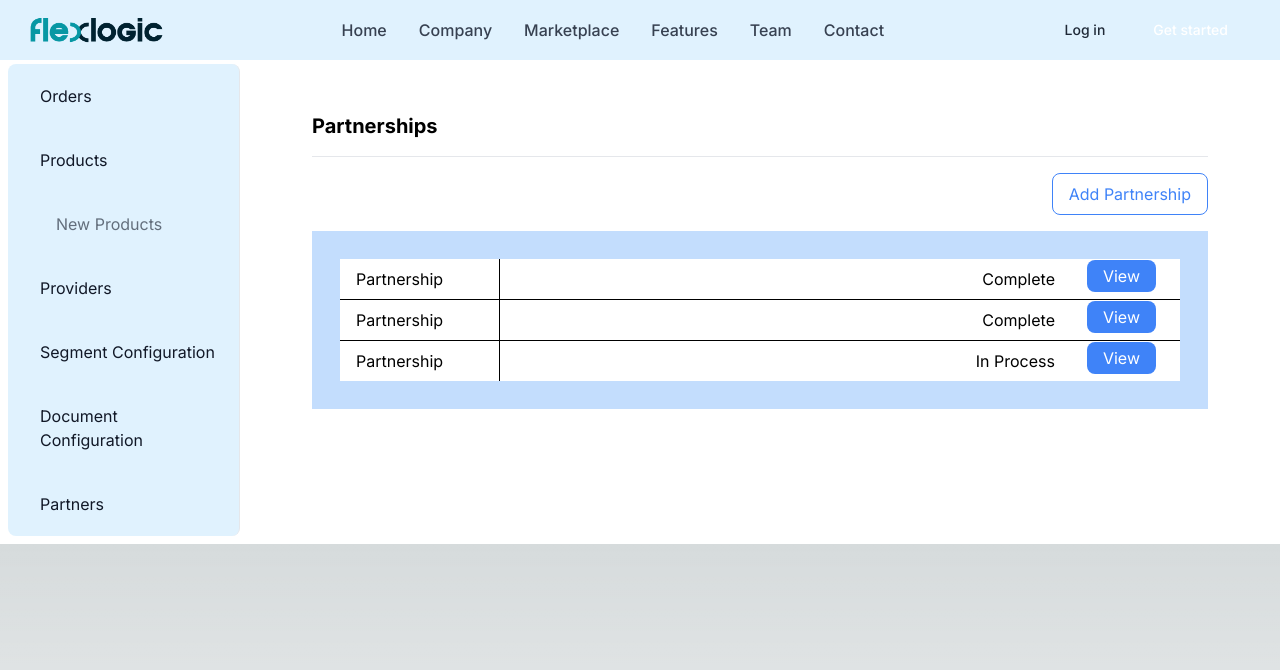
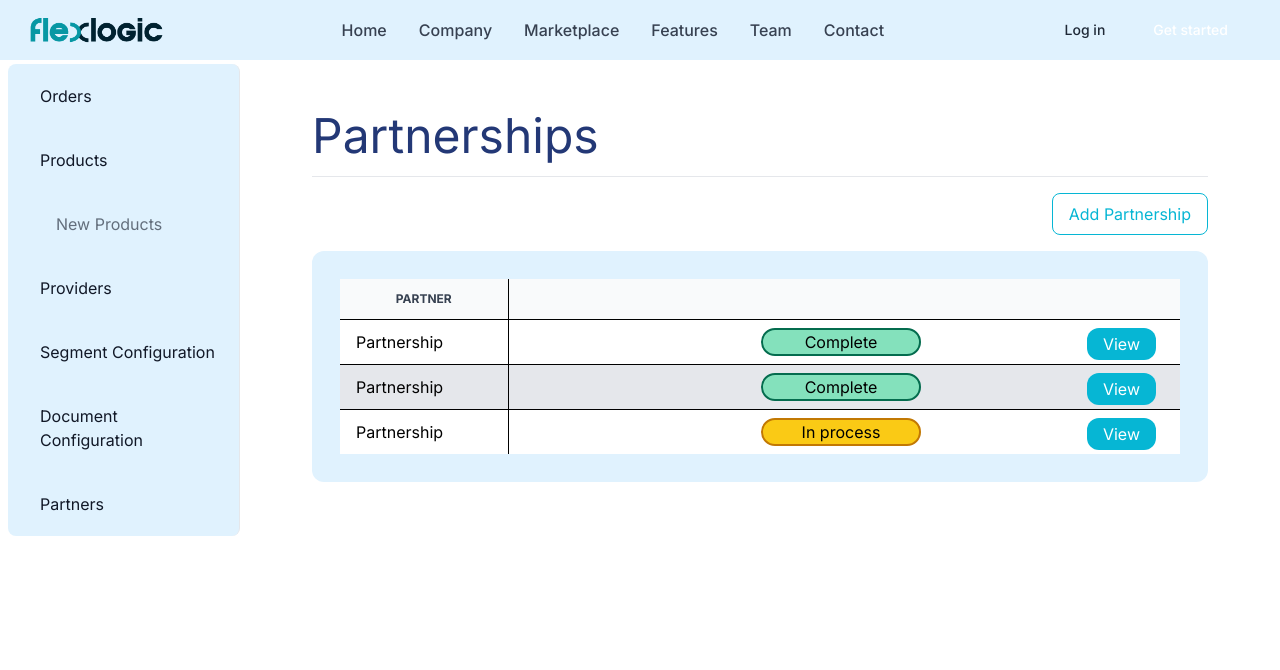
Before and after one commit to JulianJ-mtz/Pruebas_TC3005, a Next.js app: page /dashboard/partners in a window 1280 px wide. Shown: the top 670 px of the page. Built offline with nearby package versions, Linux system fonts and the light colour scheme.

Commit message:
details partnerships section

```diff
--- a/src/app/dashboard/layout.tsx
+++ b/src/app/dashboard/layout.tsx
@@ -3,7 +3,7 @@ import Sidebar from "@/components/sidebar";
 
 export default function Layout({ children }: { children: React.ReactNode }) {
   return (
-    <div className="flex flex-col h-[100%] bg-white dark:bg-slate-900/70">
+    <div className="flex flex-col h-screen bg-white dark:bg-slate-900/70">
       <Header />
 
       <div className="md:flex">
--- a/src/app/dashboard/partners/page.tsx
+++ b/src/app/dashboard/partners/page.tsx
@@ -4,39 +4,52 @@ import React from 'react';
 function PartnershipsSection() {
   return (
     <section className="text-black mt-20 bg-white p-8">
-      <h2 className="text-xl font-bold mb-4 mx-10">Partnerships</h2>
+      <h2 className="text-5xl text-blue-900 mb-4 mx-10">Partnerships</h2>
       <hr className="mb-4 mx-10" />
       <div className="flex justify-end mb-4 mx-10">
-        <button className="bg-white border border-blue-500 text-blue-500 px-4 py-2 rounded-lg">
+        <button className="bg-white border border-cyan-500 text-cyan-500 px-4 py-2 rounded-lg">
           Add Partnership
         </button>
       </div>
-      <div className="bg-blue-200 p-7 mx-10">
+      <div className="bg-sky-100 p-7 mx-10 rounded-xl">
         <div className="overflow-x-auto">
         <table className="w-full border-collapse bg-white">
+          <thead className='text-xs text-gray-700 uppercase bg-gray-50 dark:bg-gray-700 dark:text-gray-400'>
+            <tr className='border-b border-black'>
+                <th scope="col" className='border-r border-black px-6 py-3'>Partner</th>
+                <th scope="col"></th>
+                <th scope="col"></th>
+            </tr>
+          </thead>
           <tbody>
             {/* Fila 1 */}
             <tr className='border-b border-black'>
               <td className="text-black w-1/5 border-r border-black px-4 py-2">Partnership</td>
-              <td className="text-black w-4/5 text-right px-4 py-2">Complete</td>
-              <td className="flex justify-end px-4">
-                  <button className="bg-blue-500 text-white px-4 py-1 rounded-lg mr-2">View</button>
+              <td className="flex justify-end px-4 py-2 text-center text-base dark:text-white">
+                <div className='w-40 rounded-3xl border-2 border-black border-green-700 text-base px-1 bg-green-300 text-black'>Complete</div>
+              </td>
+              <td className="px-4 pt-1">
+                  <button className="bg-cyan-500 text-white px-4 py-1 rounded-xl mr-2 float-right">View</button>
               </td>
             </tr>
             {/* Fila 2 */}
-            <tr className='border-b border-black'>
+            <tr className='border-b border-black bg-gray-200'>
               <td className="text-black w-1/5 border-r border-black px-4 py-2">Partnership</td>
-              <td className="text-black w-4/5 text-right px-4 py-2">Complete</td>
-              <td className="flex justify-end px-4">
-                <button className="bg-blue-500 text-white px-4 py-1 rounded-lg mr-2">View</button>
+              <td className="flex justify-end px-4 py-2 text-center text-base dark:text-white">
+                <div className='w-40 rounded-3xl border-2 border-black border-green-700 text-base px-1 bg-green-300 text-black'>Complete</div>
+              </td>
+              <td className="px-4 pt-1">
+                <button className="bg-cyan-500 text-white px-4 py-1 rounded-xl mr-2 float-right">View</button>
               </td>
             </tr>
             {/* Fila 3 */}
             <tr className='border-t border-black'>
               <td className="text-black w-1/5 border-r border-black px-4 py-2">Partnership</td>
-              <td className="text-black w-4/5 text-right px-4 py-2">In Process</td>
-              <td className="flex justify-end px-4">
-                <button className="bg-blue-500 text-white px-4 py-1 rounded-lg mr-2">View</button>
+              <td className="flex justify-end px-4 py-2 text-center text-base dark:text-white">
+                <div className='w-40 rounded-3xl border-2 border-black border-yellow-500 text-base px-1 bg-yellow-300 text-black'>In process</div>
+              </td>
+              <td className="px-4 pt-1">
+                <button className="bg-cyan-500 text-white px-4 py-1 rounded-xl mr-2 float-right">View</button>
               </td>
             </tr>
             {/* Agregar más filas aquí si es necesario */}
```
